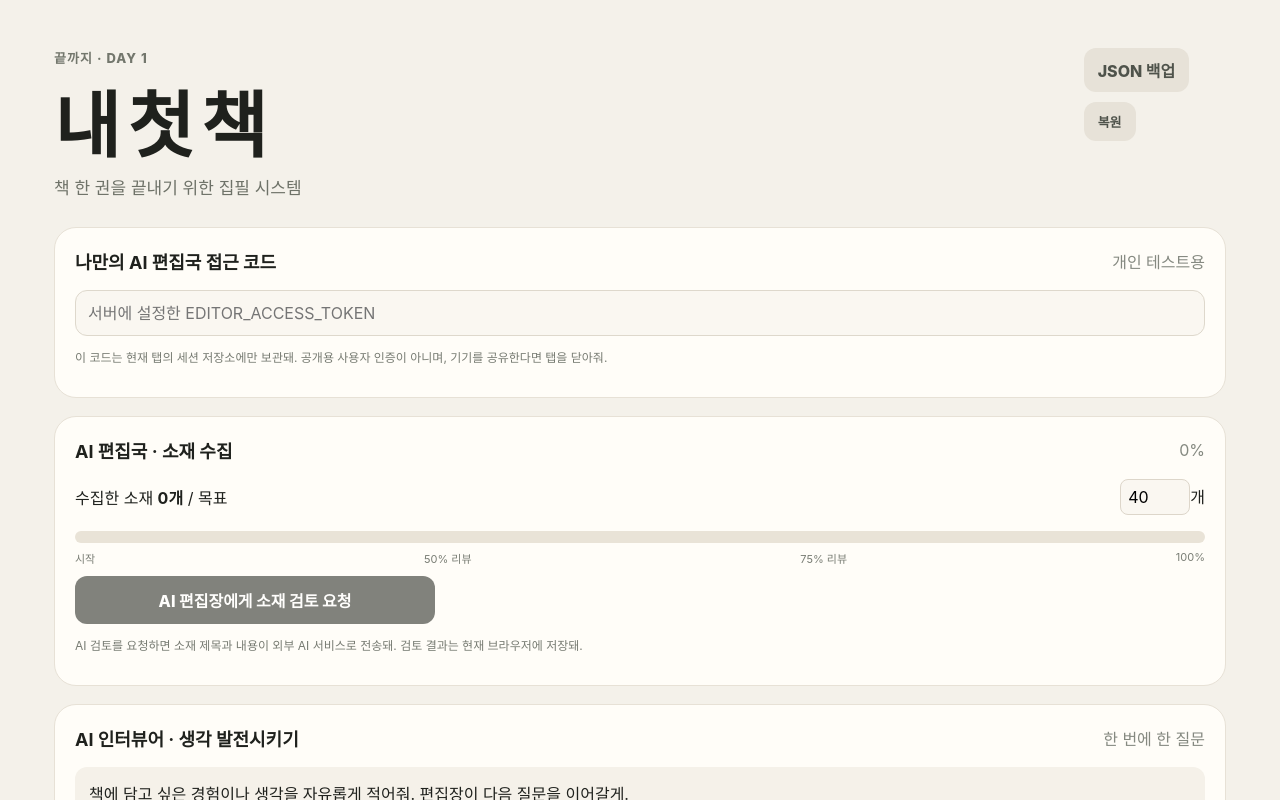
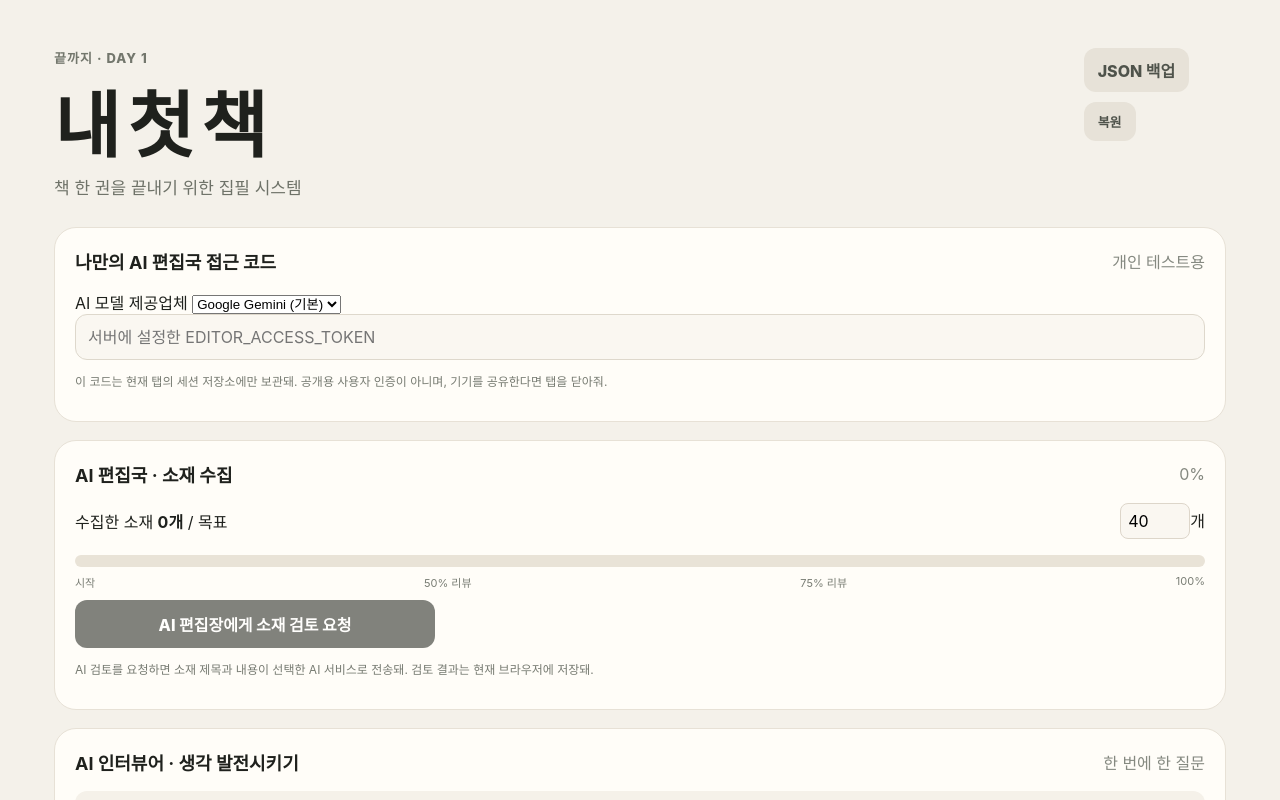
Before and after one commit to aiden-glitch0128/first-repo, a Next.js app: page / in a window 1280 px wide. Shown: the top 800 px of the page. Built offline with nearby package versions, Linux system fonts and the light colour scheme.

Commit message:
Add Gemini-first provider selector to editorial app

```diff
--- a/app/page.js
+++ b/app/page.js
@@ -14,6 +14,7 @@ const emptyState = {
   editorialReviews: [],
   editorialDecisions: [],
   interviewHistory: [],
+  aiProvider: "gemini",
 };
 
 const stageLabel = {
@@ -238,6 +239,7 @@ export default function Home() {
         method: "POST",
         headers: { "Content-Type": "application/json", "x-editor-access": editorAccess },
         body: JSON.stringify({
+          provider: state.aiProvider || "gemini",
           projectTitle: state.projectTitle,
           materialGoal,
           items: materialRoots.map((i) => ({ title: i.title, body: i.body || "" })),
@@ -263,6 +265,7 @@ export default function Home() {
         method: "POST",
         headers: { "Content-Type": "application/json", "x-editor-access": editorAccess },
         body: JSON.stringify({
+          provider: state.aiProvider || "gemini",
           projectTitle: state.projectTitle,
           materialTitles: materialRoots.map((i) => i.title),
           lastEditorialDecision: (state.editorialDecisions || [])[0]?.text || latestReview?.nextAction || "",
@@ -356,6 +359,10 @@ export default function Home() {
       {restoreError && <p role="alert" className="errorMessage">{restoreError}</p>}
       <section className="panel accessPanel">
         <div className="panelHead"><h3>나만의 AI 편집국 접근 코드</h3><span>개인 테스트용</span></div>
+        <label className="providerChoice">AI 모델 제공업체 <select value={state.aiProvider || "gemini"} onChange={(e) => setState((current) => ({ ...current, aiProvider: e.target.value }))}>
+          <option value="gemini">Google Gemini (기본)</option>
+          <option value="openai">OpenAI</option>
+        </select></label>
         <input type="password" autoComplete="off" value={editorAccess} onChange={(e) => updateAccess(e.target.value)}
           placeholder="서버에 설정한 EDITOR_ACCESS_TOKEN" aria-label="AI 편집국 접근 코드" />
         <p className="privacyNote">이 코드는 현재 탭의 세션 저장소에만 보관돼. 공개용 사용자 인증이 아니며, 기기를 공유한다면 탭을 닫아줘.</p>
@@ -387,7 +394,7 @@ export default function Home() {
           <button className="ghost" onClick={recordEditorialDecision}>이번 회의의 내 결정 기록하기</button>
           <small>편집장의 제안은 자동으로 원고를 변경하지 않아. 최종 결정은 저자의 몫이야.</small>
         </div>}
-        <p className="privacyNote">AI 검토를 요청하면 소재 제목과 내용이 외부 AI 서비스로 전송돼. 검토 결과는 현재 브라우저에 저장돼.</p>
+        <p className="privacyNote">AI 검토를 요청하면 소재 제목과 내용이 선택한 AI 서비스로 전송돼. 검토 결과는 현재 브라우저에 저장돼.</p>
       </section>
       <section className="panel interviewPanel">
         <div className="panelHead"><h3>AI 인터뷰어 · 생각 발전시키기</h3><span>한 번에 한 질문</span></div>
```
